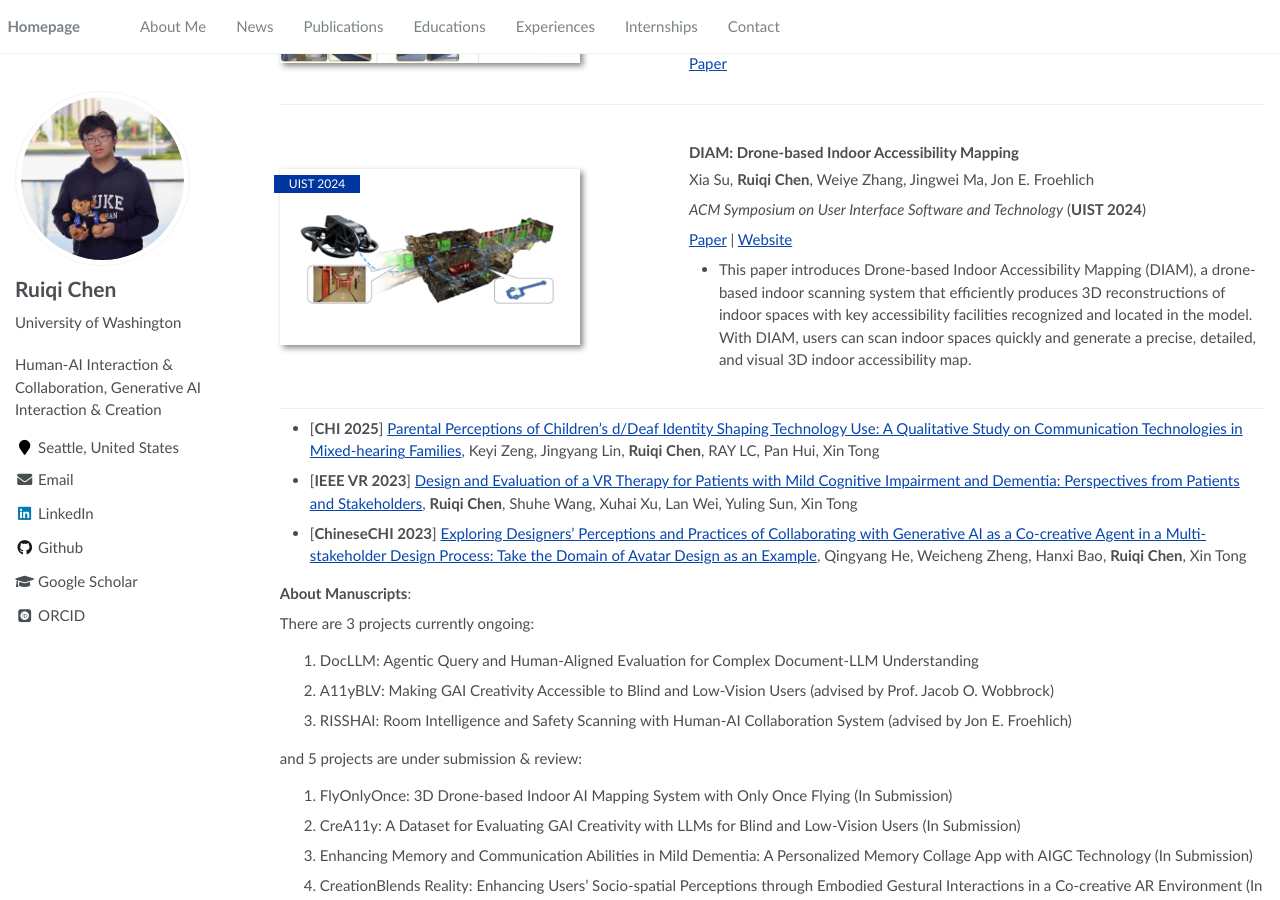
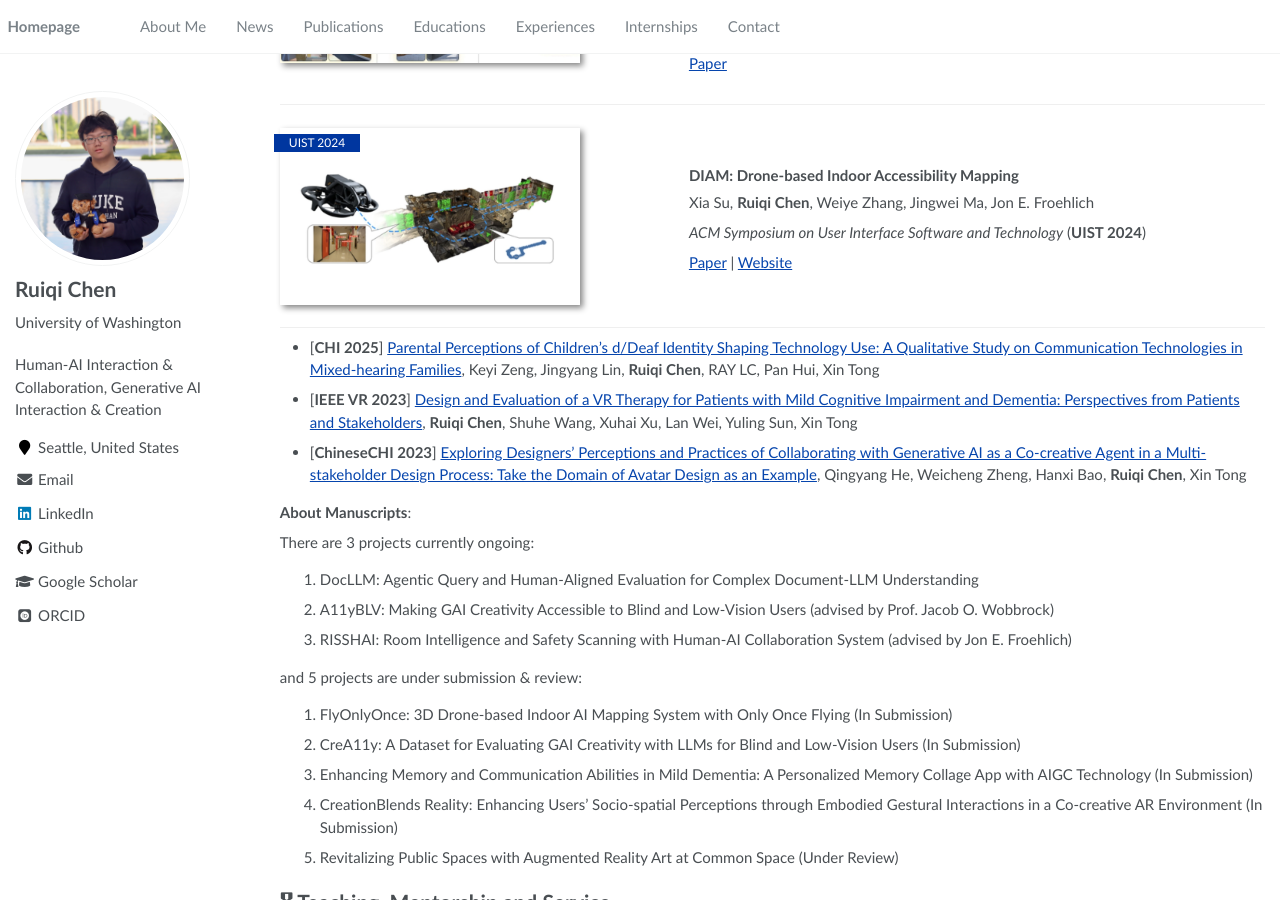
Before and after one commit to Ruiqi-Chen-0216/Ruiqi-Chen-0216.github.io, a Jekyll site: the page built from _pages/home.md, in a window 1280 px wide and 900 px high, scrolled down 660 px. Built offline with Jekyll 4.4.1, drawn with Linux system fonts in a browser that asks for light colours; some web fonts are replaced.

Commit message:
Update home.md

```diff
--- a/_pages/home.md
+++ b/_pages/home.md
@@ -58,8 +58,6 @@ Xia Su, **Ruiqi Chen**, Weiye Zhang, Jingwei Ma, Jon E. Froehlich
 
 <a href="https://dl.acm.org/doi/10.1145/3672539.3686782">Paper</a> |
 <a href="https://makeabilitylab.cs.washington.edu/project/diam/">Website</a>
-
-- This paper introduces Drone-based Indoor Accessibility Mapping (DIAM), a drone-based indoor scanning system that efficiently produces 3D reconstructions of indoor spaces with key accessibility facilities recognized and located in the model. With DIAM, users can scan indoor spaces quickly and generate a precise, detailed, and visual 3D indoor accessibility map.
 </div>
 </div>
 
```
